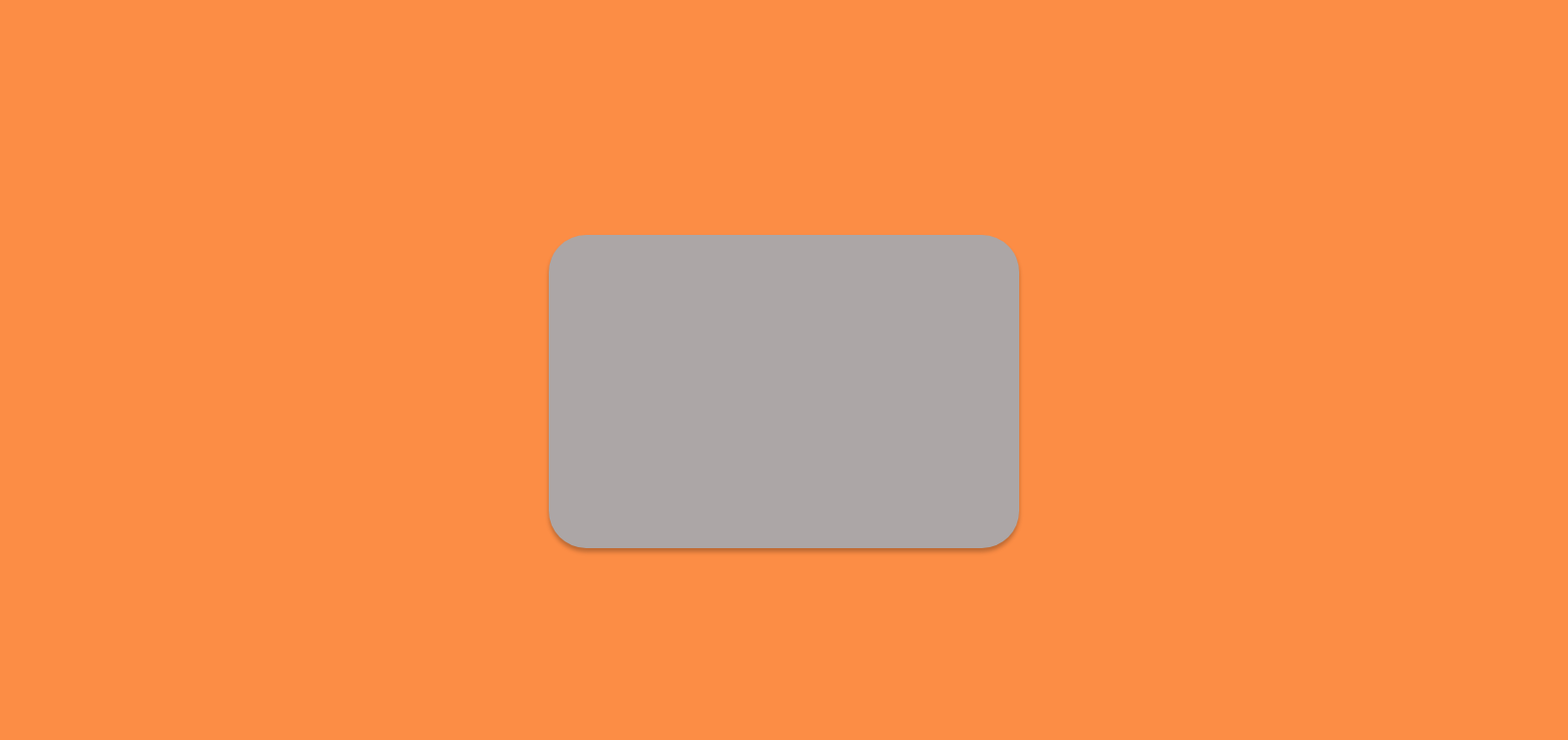
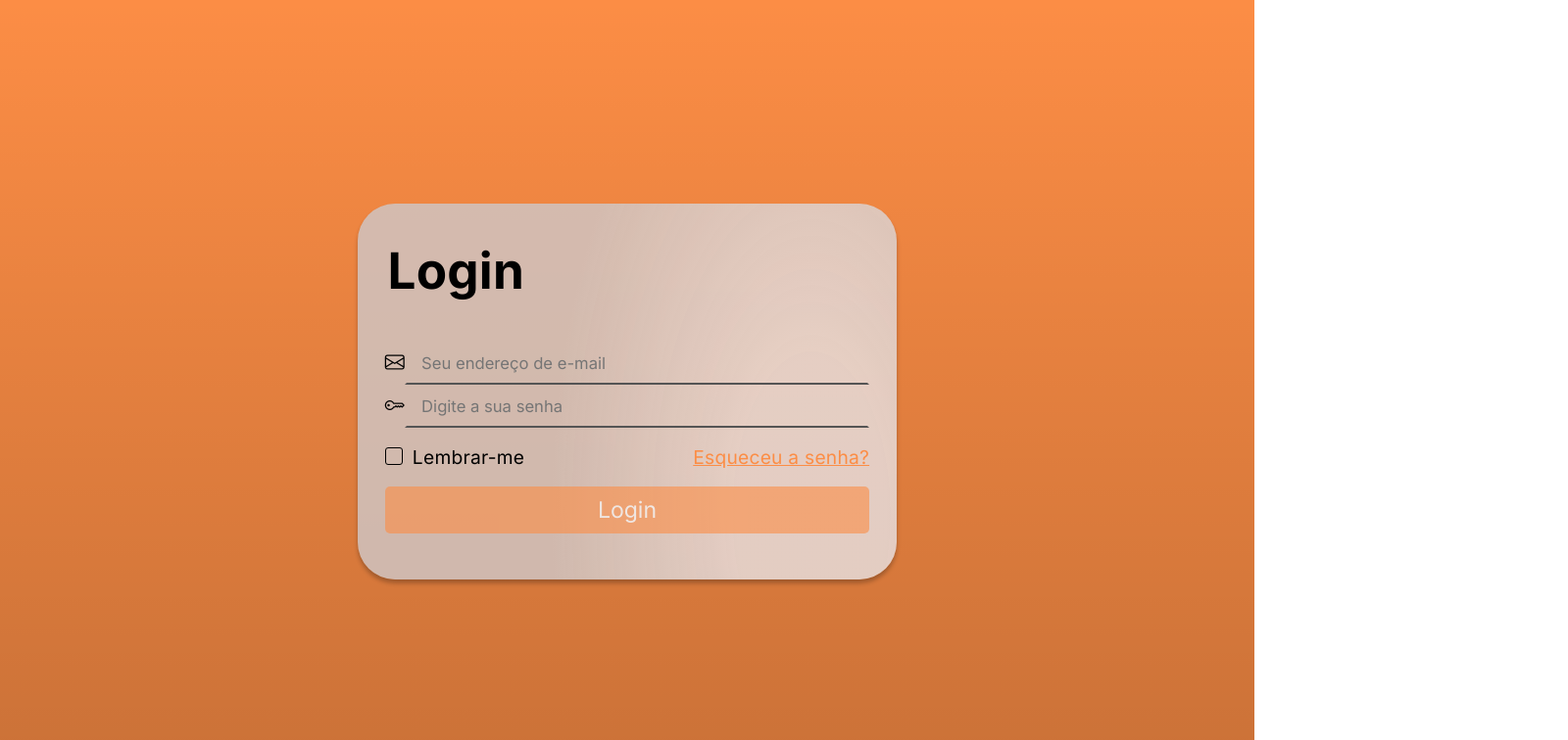
Before and after one commit to MatBeirigo/StockKeeperUI, an Angular app: page /login in a window 1280 px wide. Shown: the top 756 px of the page at 98% size, 1600 px wide, since content can reach past the window. Built offline with nearby package versions, Linux system fonts and the light colour scheme.

Commit message:
[RELEASE][IN PROGRESS] Tela de login

```diff
--- a/src/app/pages/login/login.component.html
+++ b/src/app/pages/login/login.component.html
@@ -1,5 +1,50 @@
-<div class="container-login">
-    <div class="container-login-central">
+<!DOCTYPE html>
+<html lang="pt-br">
 
+<head>
+    <link rel="stylesheet" href="https://cdn.jsdelivr.net/npm/bootstrap-icons@1.5.0/font/bootstrap-icons.css">
+</head>
+
+<body>
+    <div class="container-login">
+        <div class="container-login-central">
+            <div class="container-header">
+                <div class="titulo-login">
+                    Login
+                </div>
+            </div>
+
+            <div class="container-form">
+                <form class="form-inputs" [formGroup] = "loginForm" (submit)="loginUser()">
+                    <div class="group-input">
+                        <div class="text-info">
+                            <i class="bi bi-envelope envelope-icon"></i>
+                            <input class="input-form" type="email" name="email" id="email" placeholder="Seu endereço de e-mail" formControlName="email" required="">
+                            <label *ngIf="loginForm.get('email')?.errors?.['required'] && loginForm.get('email')?.touched" class="erro-input">Campo Obrigatório!</label>
+                        </div>
+                        <div class="text-info">
+                            <i class="bi bi-key lock-icon"></i>
+                            <input class="input-form" type="password" name="senha" id="senha" placeholder="Digite a sua senha" formControlName="password" required="">
+                            <label *ngIf="loginForm.get('password')?.errors?.['required'] && loginForm.get('password')?.touched" class="erro-input">Campo Obrigatório!</label>
+                        </div>
+                    </div>
+
+                    <div class="group-input">
+                        <div class="remember-forgot">
+                            <div class="remember-me">
+                                <input type="checkbox" id="remember-me">
+                                <label for="remember-me">Lembrar-me</label>
+                            </div>
+                            <div class="forgot-password">
+                                <a href="#" class="link-forgot">Esqueceu a senha?</a>
+                            </div>
+                        </div>
+                    </div>
+                    <button type="submit" class="btn-login" [ngClass]="{'disabled' : !loginForm.valid}" [disabled]="!loginForm.valid">Login</button>
+                </form>
+            </div>
+        </div>
     </div>
-</div>
+</body>
+
+</html>
--- a/src/app/pages/login/login.component.scss
+++ b/src/app/pages/login/login.component.scss
@@ -1,25 +1,154 @@
-.container-login{
+.container-login {
     display: flex;
     justify-content: center;
     align-items: center;
-
     height: 100vh;
-    width: 200vh;
-
-    background: var(--color-orange);
-    background-image: linear-gradient(0deg, rgba(0, 0, 0, 0.2) 0%, rgba(0, 0, 0, 0) 100%), #FC8D45;
+    width: 100%;
+    background: linear-gradient(0deg, rgba(0, 0, 0, 0.2) 0%, rgba(0, 0, 0, 0) 100%), var(--color-orange);
 }
 
-.container-login-central{
-    display:grid;
+.container-login-central {
+    display: grid;
     justify-content: center;
     align-items: center;
-
-    width: 30%;
-    height: 40%;
-
-    background-color: var(--color-gray);
-    background-image: radial-gradient(58.97% 173.89% at 84.19% 82.45%, rgba(239, 231, 231, 0.17) 23.56%, rgba(0, 0, 0, 0.08) 81.66%), rgba(228, 220, 220, 0.8);
+    width: 43%;
+    height: 48%;
+    background: radial-gradient(58.97% 173.89% at 84.19% 82.45%, rgba(239, 231, 231, 0.17) 23.56%, rgba(0, 0, 0, 0.08) 81.66%), rgba(228, 220, 220, 0.8);
     box-shadow: 0px 4px 4px rgba(0, 0, 0, 0.25);
     border-radius: 38px;
 }
+
+.container-header {
+    position: relative;
+}
+
+.titulo-login {
+    font-family: 'Inter';
+    font-style: normal;
+    font-weight: 700;
+    font-size: 4vw;
+    line-height: 6.1vw;
+    color: var(--color-black);
+    position: absolute;
+    top: -18px;
+    right: 44vh;
+}
+
+.container-form {
+    display: flex;
+    flex-direction: column;
+    align-items: center;
+    justify-content: center;
+    width: 100%;
+    height: 100%;
+}
+
+.group-input {
+    display: flex;
+    flex-direction: column;
+    align-items: center;
+    justify-content: center;
+    margin-bottom: 10px;
+}
+
+.remember-forgot {
+    display: flex;
+    justify-content: space-between;
+    width: 100%;
+    margin-top: 10px;
+}
+
+.remember-me {
+    display: flex;
+}
+
+.remember-me label {
+    font-family: 'Inter';
+    font-size: 1.5vw;
+    margin-left: 5px;
+}
+
+.forgot-password {
+    display: flex;
+}
+
+.forgot-password a {
+    font-family: 'Inter';
+    font-size: 1.5vw;
+    color: var(--color-orange);
+}
+
+.link-forgot {
+    color: var(--color-orange);
+    margin-left: 17vh;
+}
+
+.btn-login {
+    font-family: 'Inter';
+    font-size: 1.8vw;
+    padding: 10px 15px;
+    background-color: var(--color-orange);
+    color: white;
+    border: none;
+    width: 100%;
+    max-width: 100vh;
+    border-radius: 5px;
+    cursor: pointer;
+    margin-top: 10px;
+}
+
+.input-form {
+    font-family: 'Inter';
+    font-size: 1.3vw;
+    padding: 10px 15px;
+    background-color: transparent;
+    width: 55vh;
+    border-color: transparent;
+    border-bottom-color: var(--color-black);
+}
+
+.input-form:focus {
+    outline: none;
+    background-color: transparent;
+}
+
+.envelope-icon,
+.lock-icon {
+    font-size: 20px;
+}
+
+.erro-input{
+    font-size: 14px;
+    color: red;
+}
+
+.disabled{
+    opacity: 0.6;
+}
+
+input[type="checkbox"] {
+    appearance: none;
+    -webkit-appearance: none;
+    -moz-appearance: none;
+    outline: none;
+    border: none;
+    background-color: transparent;
+    padding: 0;
+    margin: 0;
+}
+
+input[type="checkbox"]::before {
+    content: '';
+    display: inline-block;
+    width: 16px;
+    height: 16px;
+    border: 1px solid var(--color-black);
+    border-radius: 3px;
+    margin-right: 5px;
+    vertical-align: middle;
+}
+
+input[type="checkbox"]:checked::before {
+    background-color: var(--color-orange);
+    border-color: var(--color-orange);
+}
--- a/src/app/pages/login/login.component.ts
+++ b/src/app/pages/login/login.component.ts
@@ -1,5 +1,7 @@
 import { Component } from '@angular/core';
 
+import { FormBuilder, FormGroup, Validators } from '@angular/forms';
+import { Router } from '@angular/router';
 @Component({
   selector: 'app-login',
   templateUrl: './login.component.html',
@@ -7,4 +9,25 @@ import { Component } from '@angular/core';
 })
 export class LoginComponent {
 
+  constructor(public formBuilder: FormBuilder, private router: Router) {
+
+  }
+
+  loginForm: FormGroup;
+
+  ngOnInit():void {
+    this.loginForm = this.formBuilder.group({
+      email: ['', Validators.required, Validators.email],
+      password: ['', Validators.required]
+    });
+  }
+
+  get dadosForm(){
+    return this.loginForm.controls;
+  }
+
+  loginUser(){
+    alert("OK")
+  }
+
 }
--- a/src/styles.scss
+++ b/src/styles.scss
@@ -13,6 +13,4 @@
 body{
     font-family: "Inter", sans-serif;
     margin: 0;
-    // background: var(--color-gray);
-    // background-image: linear-gradient(0deg, rgba(0, 0, 0, 0.2), rgba(0, 0, 0, 0.2)), linear-gradient(360deg, rgba(0, 0, 0, 0.2) 2.29%, rgba(0, 0, 0, 0) 100%);
 }
--- a/tsconfig.json
+++ b/tsconfig.json
@@ -5,7 +5,7 @@
     "baseUrl": "./",
     "outDir": "./dist/out-tsc",
     "forceConsistentCasingInFileNames": true,
-    "strict": true,
+    "strict": false,
     "noImplicitOverride": true,
     "noPropertyAccessFromIndexSignature": true,
     "noImplicitReturns": true,
```
Also changed, not shown: src/app/app.module.ts (+8 -1 lines).
